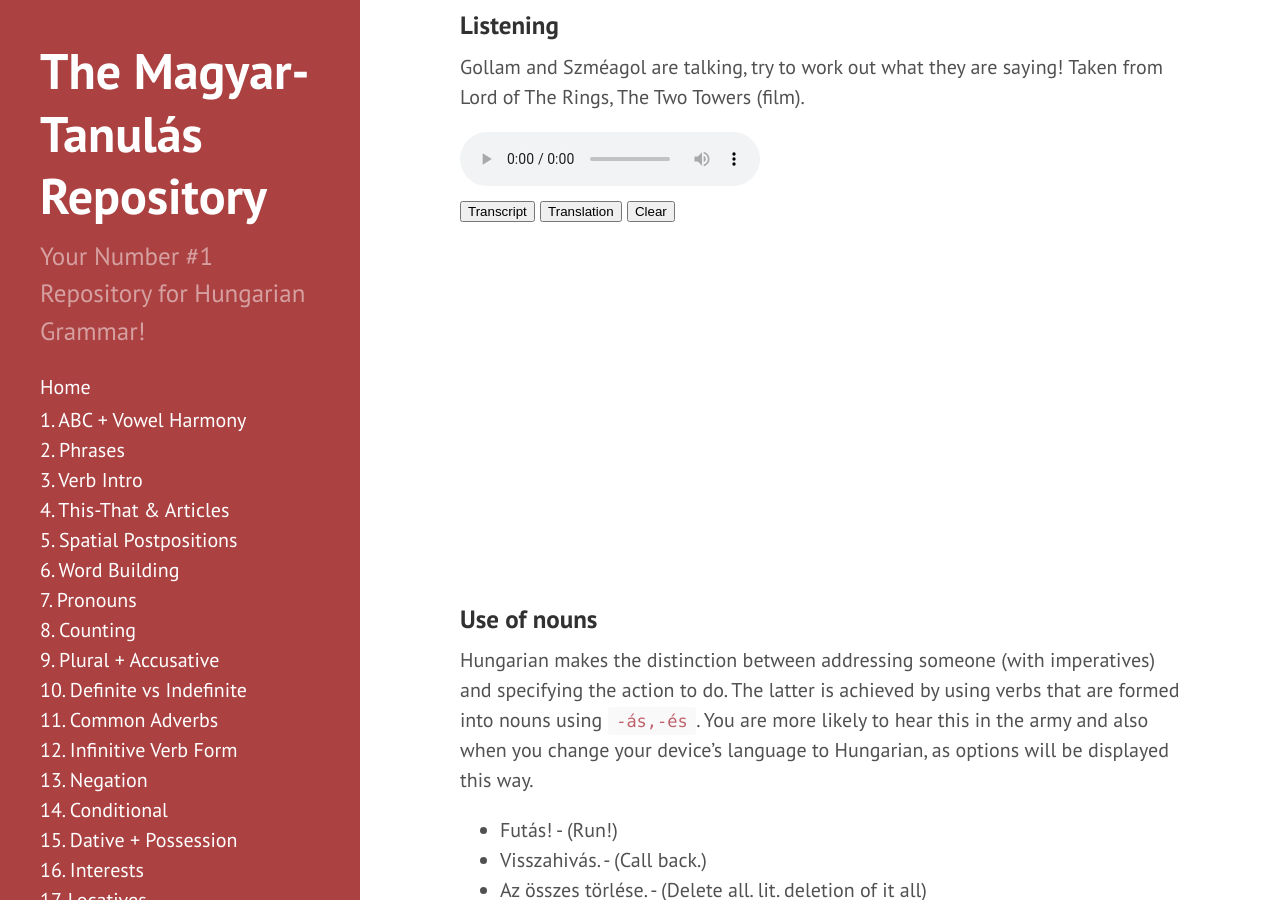
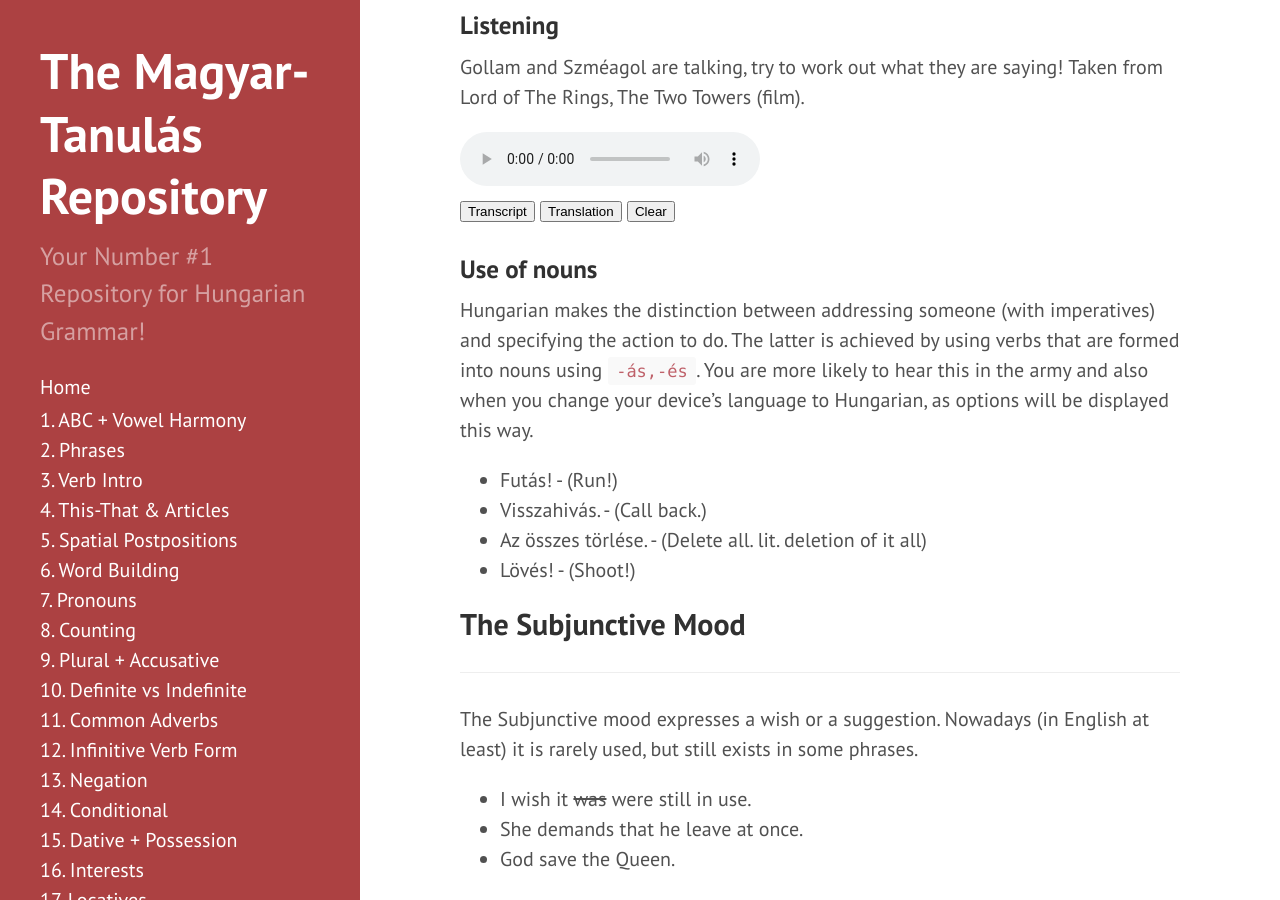
Before and after one commit to Magyartanulas/magyartanulas.github.io, a Jekyll site: the page built from imperative_subjunctive.md, in a window 1280 px wide and 900 px high, scrolled down 2200 px. Built offline with Jekyll 4.4.1, drawn with Linux system fonts in a browser that asks for light colours; comment, search, counter and statistics services are not loaded.

Commit message:
Update imperative_subjunctive.md

```diff
--- a/imperative_subjunctive.md
+++ b/imperative_subjunctive.md
@@ -133,20 +133,6 @@ G: *Growls*<br/>
 Sz: Go away and don't ever come back!<br/>
 </div>
 
-<div id = "none" style ="display:block">
-<br/>
-<br/>
-<br/>
-<br/>
-<br/>
-<br/>
-<br/>
-<br/>
-<br/>
-<br/>
-<br/>
-</div>
-
 ### Use of nouns
 
 Hungarian makes the distinction between addressing someone (with imperatives) and specifying the action to do. The latter is achieved by using verbs that are formed into nouns using `-ás,-és`. You are more likely to hear this in the army and also when you change your device's language to Hungarian, as options will be displayed this way.
```
